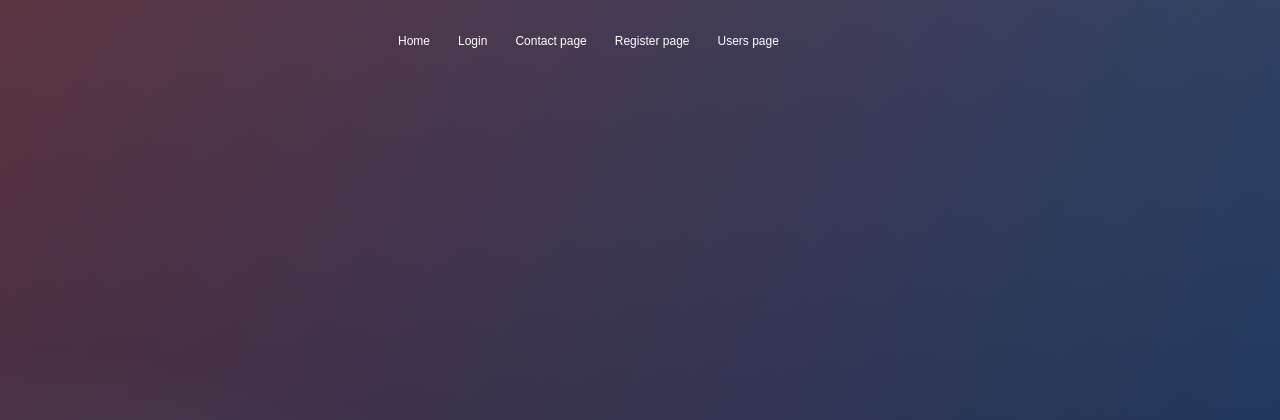
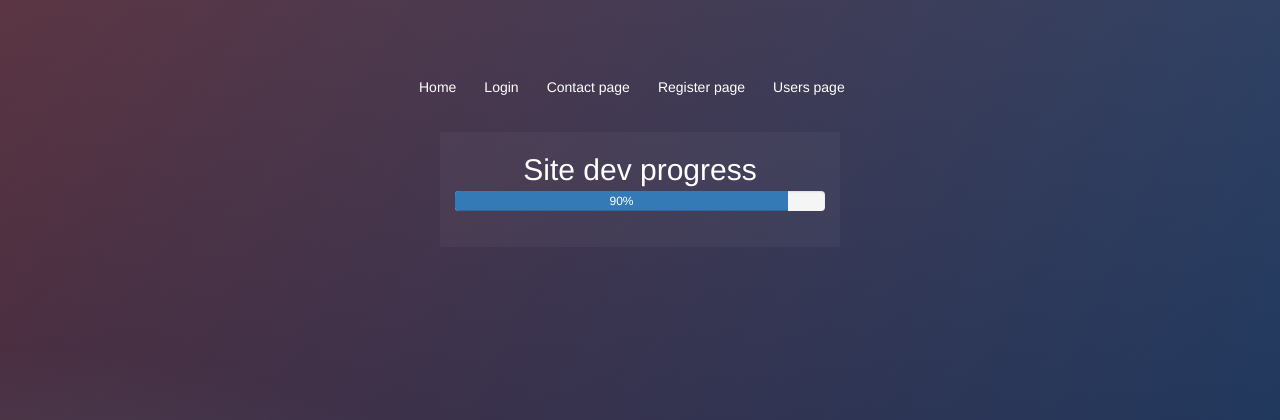
Before and after one commit to BenBIH/v1, a Node server app: page / in a window 1280 px wide; the page is wider, and only the part inside the window is pictured. Shown: the top 420 px of that part. Run offline with Node 20, Linux system fonts and the light colour scheme; some libraries are stand-ins or nearby versions.

Commit message:
site progress added

```diff
--- a/public/stylesheets/style.css
+++ b/public/stylesheets/style.css
@@ -498,3 +498,9 @@ button:hover {
 #registracija {
 	margin: 50px;
 }
+
+.container h2 {
+	color: white;
+	text-align: center;
+	margin: 5px;
+}
--- a/views/index.ejs
+++ b/views/index.ejs
@@ -4,6 +4,9 @@
 <head>
 	<title>Home page</title>
 	<link rel="stylesheet" type="text/css" href="./stylesheets/style.css" />
+	<link rel="stylesheet" href="https://maxcdn.bootstrapcdn.com/bootstrap/3.3.7/css/bootstrap.min.css">
+	<script src="https://ajax.googleapis.com/ajax/libs/jquery/3.3.1/jquery.min.js"></script>
+	<script src="https://maxcdn.bootstrapcdn.com/bootstrap/3.3.7/js/bootstrap.min.js"></script>
 </head>
 
 <body>
@@ -26,6 +29,15 @@
 			</li>
 		</ul>
 	</div>
+
+	<div class="container">
+		<h2>Site dev progress</h2>
+		<div class="progress">
+		  <div class="progress-bar" role="progressbar" aria-valuenow="90" aria-valuemin="0" aria-valuemax="100" style="width:90%">
+			90%
+		  </div>
+		</div>
+	  </div>
 </body>
 
 </html>
```
